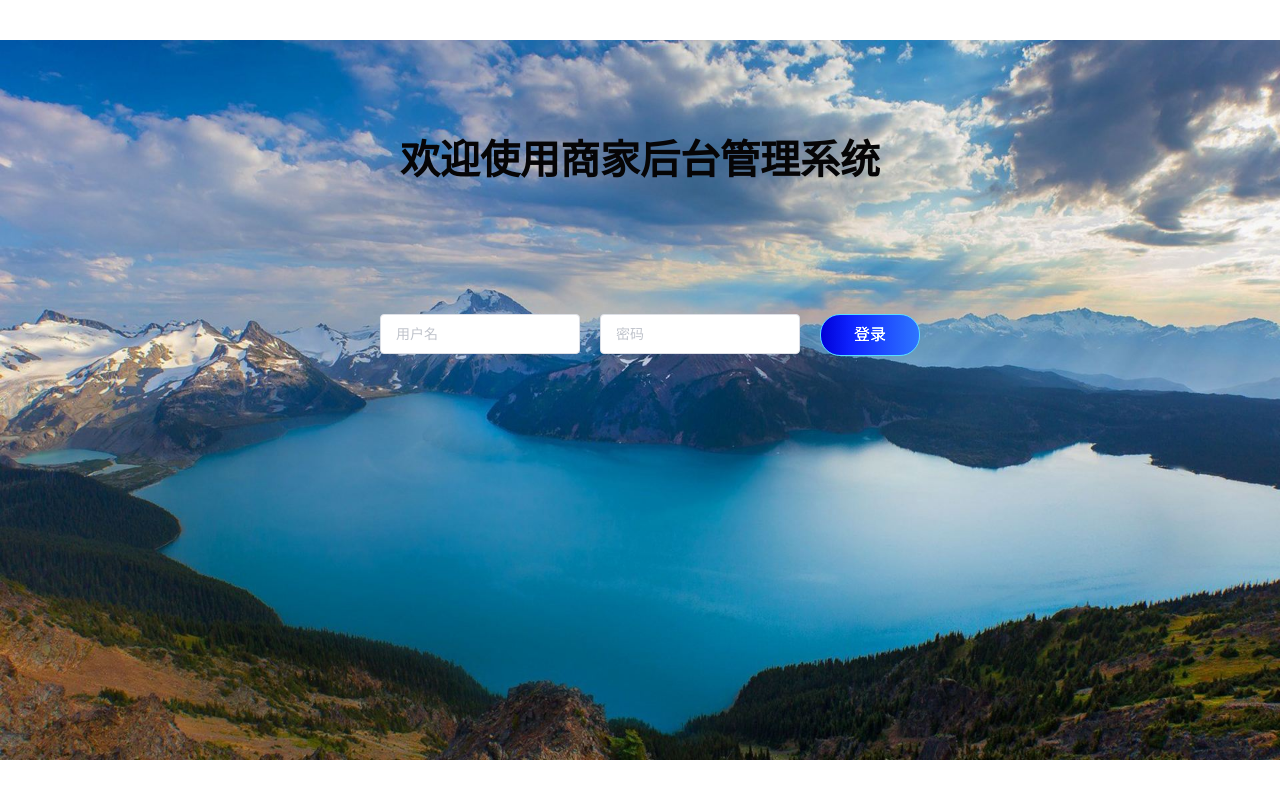
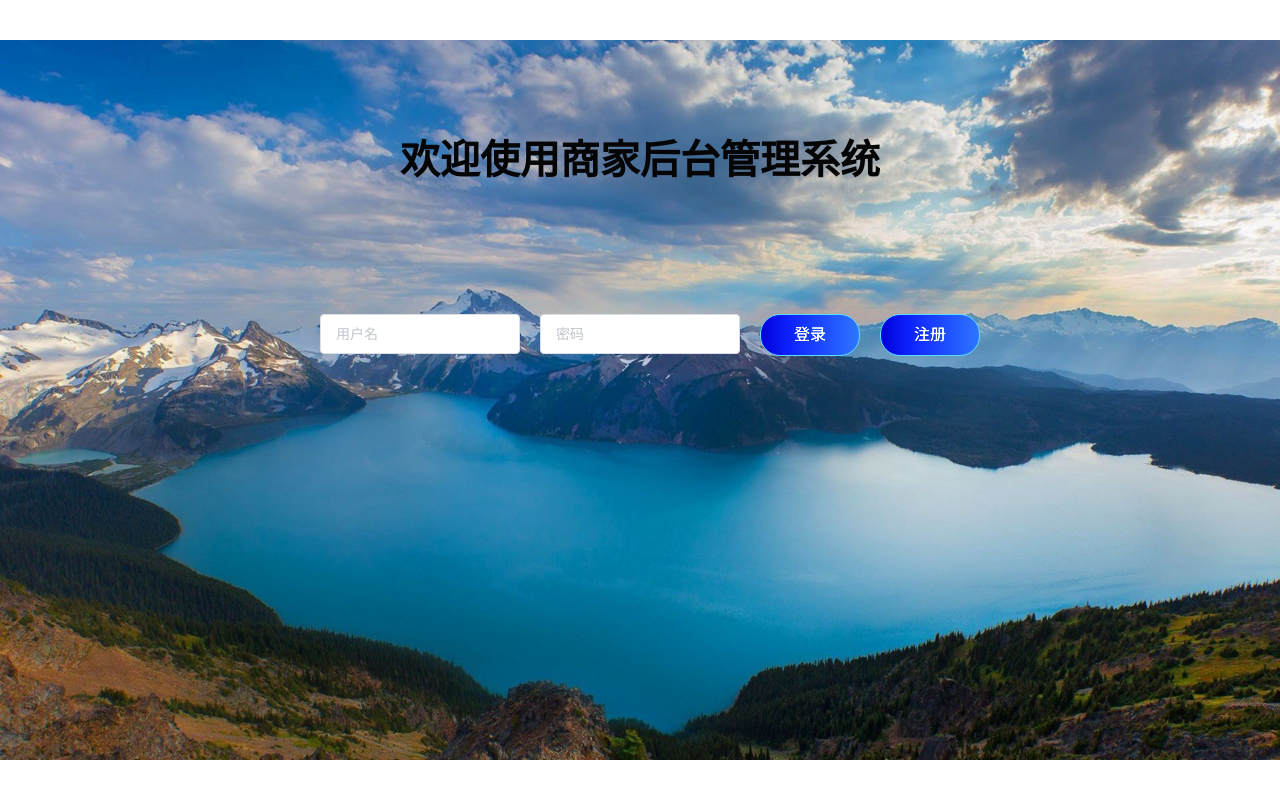
Before and after one commit to otote/WechatOrderProject, a Vue app: page / in a window 1280 px wide. Built offline with nearby package versions, Linux system fonts and the light colour scheme.

Commit message:
add merchantId

```diff
--- a/src/components/login/Login.vue
+++ b/src/components/login/Login.vue
@@ -10,6 +10,9 @@
       </el-form-item>
       <el-form-item>
           <el-button class="login_btn" @click.native="login" type="primary" round :loading="isBtnLoading">登录</el-button>
+      </el-form-item>
+      <el-form-item>
+        <el-button class="login_btn" @click.native="signUp" type="primary" round :loading="isBtnLoading">注册</el-button>
       </el-form-item>
     </el-form>
   </div>
@@ -71,6 +74,27 @@ export default {
       }).catch(reason => {
         console.log(reason)
       })
+    },
+    signUp () {
+      if (!this.userName) {
+        this.$message.error('请输入用户名')
+        return
+      }
+      if (!this.password) {
+        this.$message.error('请输入密码')
+        return
+      }
+
+      let data = {'username': this.userName, 'password': this.password}
+      Vue.axios.post('/merchant', data).then(response => {
+        if (response.data.statusCode === '200') {
+          this.$message.success(`注册成功！`)
+        } else {
+          this.$message.error(response.data.errorMessage)
+        }
+      }).catch(reason => {
+        console.log(reason)
+      })
     }
   }
 }
--- a/src/main.js
+++ b/src/main.js
@@ -16,20 +16,23 @@ Vue.prototype.HOST = '/api'
 // 图片上传地址
 Vue.prototype.UPLOAD_JPG_URL = 'https://sm.ms/api/upload'
 // webSocket地址
-Vue.prototype.WEBSOCKET_URL = 'ws://wechat.otote.cn:9988'
+Vue.prototype.WEBSOCKET_URL = 'ws://127.0.0.1:9988'
+// Vue.prototype.WEBSOCKET_URL = 'ws://wechat.otote.cn:9988'
 Vue.config.productionTip = false
 
-axios.defaults.baseURL = 'https://wechat.otote.cn'
-// axios.defaults.baseURL = 'http://localhost:9988'
+// axios.defaults.baseURL = 'https://wechat.otote.cn'
+axios.defaults.baseURL = 'http://localhost:9988'
 axios.defaults.headers.post['Content-Type'] = 'application/json'
 
 // 请求拦截 携带AuthToken
 axios.interceptors.request.use(request => {
   let authToken = localStorage.getItem('AuthToken')
+  let merchantId = localStorage.getItem('userId')
   console.log('请求token：' + authToken)
   // 如果是上传图片 则不加authToken
   if (request.url !== Vue.prototype.UPLOAD_JPG_URL) {
     request.headers['AuthToken'] = authToken
+    request.headers['MerchantId'] = merchantId
   }
   return request
 })
@@ -53,6 +56,6 @@ axios.interceptors.response.use(response => {
 new Vue({
   el: '#app',
   router,
-  components: { App },
+  components: {App},
   template: '<App/>'
 })
```
